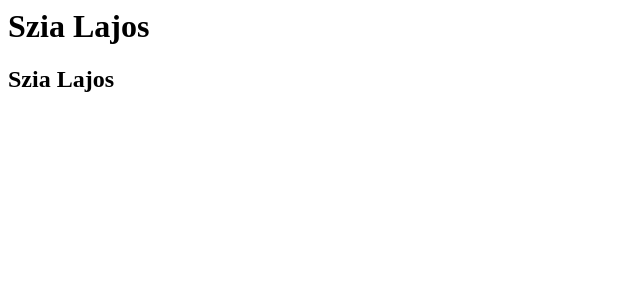
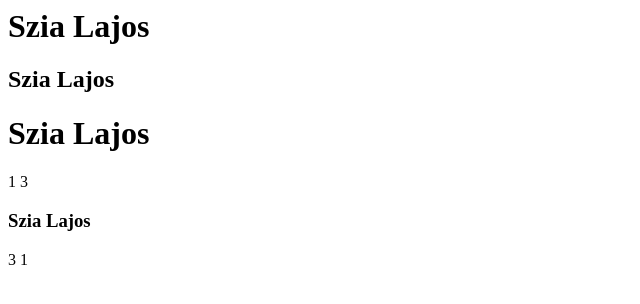
Before and after one commit to gergelyattila/ga.github.io, a plain HTML site: page index.html in a window 1280 px wide. Shown: the whole page, without its empty margins (0-640 px from the left). Drawn offline with Linux system fonts and the light colour scheme.

Commit message:
Update index.html

```diff
--- a/index.html
+++ b/index.html
@@ -1,3 +1,5 @@
 <h1>Szia Lajos</h1>
 
 <h2>Szia Lajos</h2>
+<h1>Szia Lajos</h3>  1 3
+<h3>Szia Lajos</h1>  3 1
```
